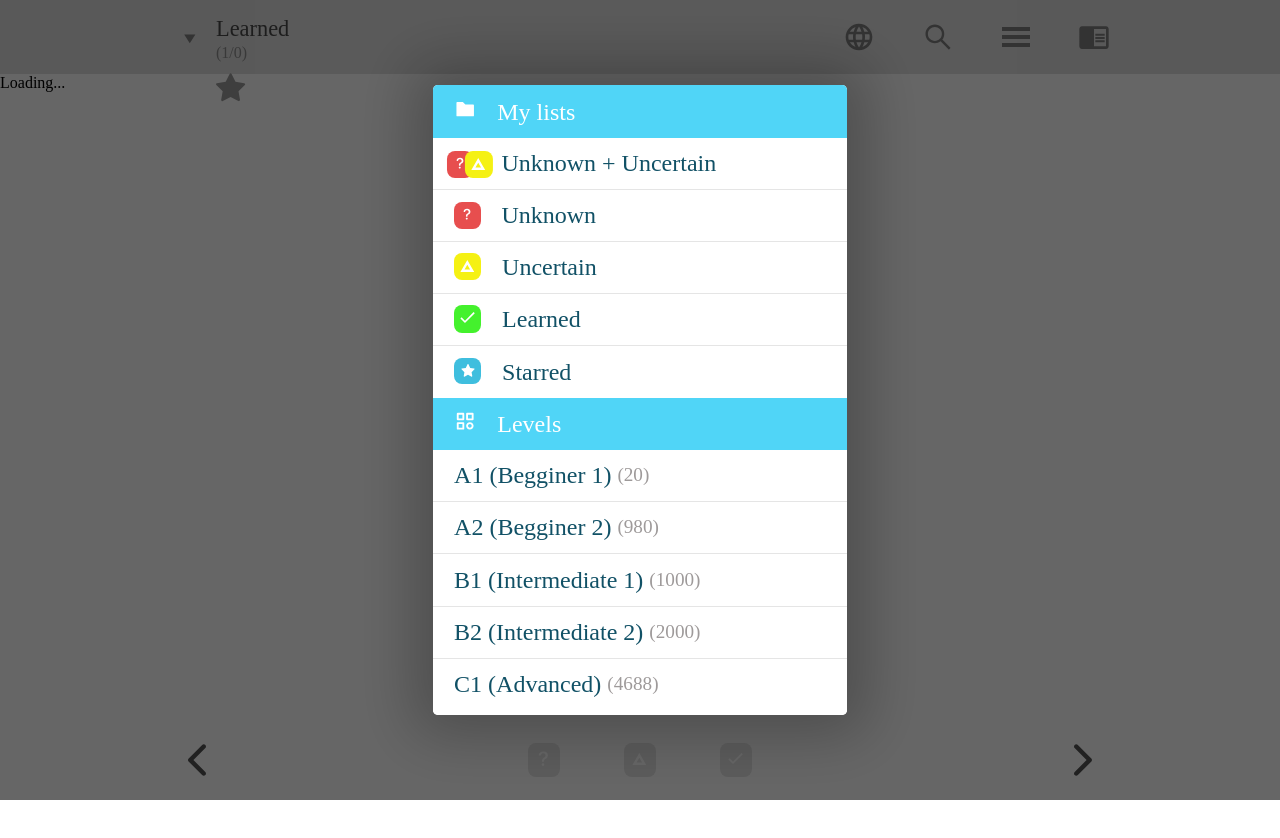
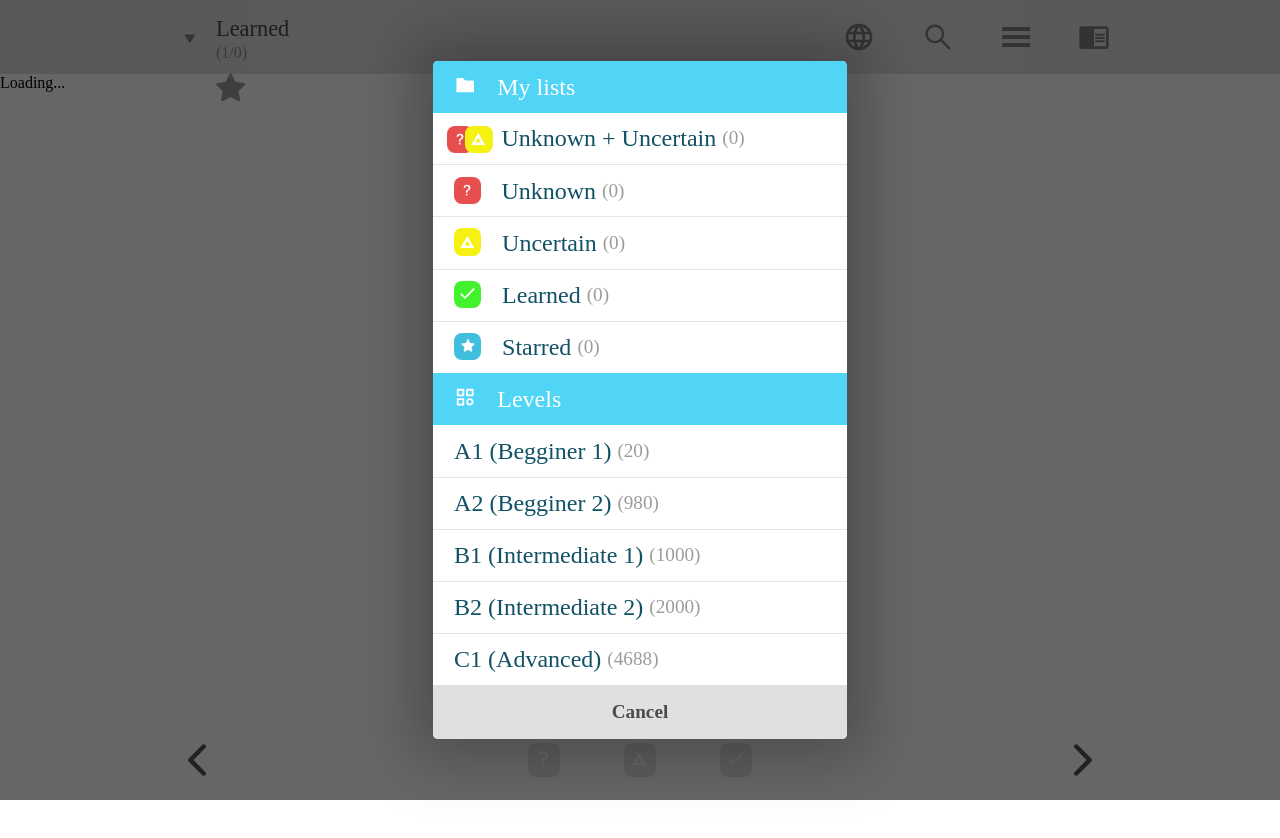
Before and after one commit to Shysh-Oleksandr/geonius, a React (Create React App) app: page / in a window 1280 px wide. Both pictures are taken after a click on the element "German". Shown: the top 838 px of the page. Built offline with nearby package versions, Linux system fonts and the light colour scheme.

Commit message:
Fixed arrow key issue, catch zero words issue.

```diff
--- a/src/components/bottomToolbar/BottomToolbar.js
+++ b/src/components/bottomToolbar/BottomToolbar.js
@@ -3,7 +3,6 @@ import { AiFillStar } from "react-icons/ai";
 import { IoIosArrowBack, IoIosArrowForward } from "react-icons/io";
 import { useState } from "react/cjs/react.development";
 import { useGlobalContext } from "./../../context";
-import myListsData from "./../../resources/myListsData";
 import MyListBtn from "./../MyListBtn";
 import "./bottomToolbar.css";
 
@@ -20,11 +19,14 @@ function reducer(state, action) {
         state.currentWordIndex ===
         action.payload.currentCategoryWords.length - 1
       ) {
-        action.payload.setIsCategoryCompleted(true);
-        return state;
+        return { ...state, isCategoryCompleted: true };
       }
 
-      return { ...state, currentWordIndex: state.currentWordIndex + 1 };
+      return {
+        ...state,
+        currentWordIndex: state.currentWordIndex + 1,
+        isCategoryCompleted: false,
+      };
     case ACTIONS.DECREMENT:
       if (state.currentWordIndex === 0) {
         return state;
@@ -37,10 +39,6 @@ function reducer(state, action) {
   }
 }
 
-function getListData(listName) {
-  return myListsData.find((list) => list.listName === listName);
-}
-
 const BottomToolbar = ({ currentCategoryWords }) => {
   const {
     setCurrentWordIndex,
@@ -48,47 +46,84 @@ const BottomToolbar = ({ currentCategoryWords }) => {
     currentCategory,
     setIsCategoryCompleted,
     isCategoryCompleted,
+    getListData,
+    starredList,
+    setStarredList,
+    myAddedLists,
+    setMyLists,
+    unknownUncertainList,
+    setUnknownUncertainList,
   } = useGlobalContext();
 
-  const listsNames = ["Unknown", "Uncertain", "Learned"];
-  const myListsArray = myListsData.filter((myList) =>
-    listsNames.includes(myList.listName)
-  );
-
-  const starredListData = getListData("Starred");
-
-  const unknownUncertainListData = getListData("Unknown + Uncertain");
-  const [starredList, setStarredList] = useState(starredListData);
-  const [myLists, setMyLists] = useState(myListsArray);
-  const [unknownUncertainList, setUnknownUncertainList] = useState(
-    unknownUncertainListData
-  );
   const [starred, setStarred] = useState(false);
 
   const [state, dispatch] = useReducer(reducer, {
     currentWordIndex: 0,
+    isCategoryCompleted: false,
   });
 
   const currentWord = currentCategoryWords[state.currentWordIndex];
 
   useEffect(() => {
     setCurrentWordIndex(state.currentWordIndex);
+    console.log("eff");
     checkListsForWord();
   }, [state.currentWordIndex, currentCategoryWords]);
 
+  function handleKeyPress(e) {
+    if (e.key === "ArrowLeft" || e.key === "Backspace") {
+      dispatch({ type: ACTIONS.DECREMENT });
+    } else if (e.key === "ArrowRight" || e.key === "Enter") {
+      dispatch({
+        type: ACTIONS.INCREMENT,
+        payload: {
+          currentCategoryWords: currentCategoryWords,
+          setIsCategoryCompleted: setIsCategoryCompleted,
+        },
+      });
+    }
+  }
+
   useEffect(() => {
+    document.addEventListener("keydown", handleKeyPress);
+    return () => {
+      // Cleanup the event listener
+      document.removeEventListener("keydown", handleKeyPress);
+    };
+  }, [currentCategoryWords]);
+
+  useEffect(() => {
+    setMyLists((prevMyLists) => {
+      let newMyLists = prevMyLists.map((prevMyList) => {
+        if (prevMyList.listName === "Unknown + Uncertain") {
+          return unknownUncertainList;
+        } else {
+          return prevMyList;
+        }
+      });
+      return newMyLists;
+    });
+  }, [unknownUncertainList]);
+
+  useEffect(() => {
+    console.log(currentWordIndex);
     state.currentWordIndex = currentWordIndex;
   }, [currentWordIndex]);
 
   useEffect(() => {
+    setIsCategoryCompleted(state.isCategoryCompleted);
+  }, [state.isCategoryCompleted]);
+
+  useEffect(() => {
     if (!isCategoryCompleted) {
       dispatch({ type: ACTIONS.RESET });
+      state.isCategoryCompleted = false;
     }
   }, [currentCategory, isCategoryCompleted]);
 
   function checkListsForWord() {
     // For my lists.
-    myLists.map((myList) => {
+    myAddedLists.map((myList) => {
       // Remove active from each one.
       myList.className = myList.className.replace(" active", "");
       // If the word is in a list, make the list active.
@@ -117,11 +152,13 @@ const BottomToolbar = ({ currentCategoryWords }) => {
 
   const handleAddToList = (listName) => {
     // Find the current list(that was clicked).
-    let currentList = myLists.find((myList) => myList.listName === listName);
+    let currentList = myAddedLists.find(
+      (myList) => myList.listName === listName
+    );
 
     // Remove the current word and active class from each list.
     function clearMyLists() {
-      myLists.map((myList) => {
+      myAddedLists.map((myList) => {
         myList.className = myList.className.replace(" active", "");
         myList.listWordsArray = myList.listWordsArray.filter(
           (word) => word !== currentWord
@@ -163,7 +200,7 @@ const BottomToolbar = ({ currentCategoryWords }) => {
         <IoIosArrowBack />
       </button>
       <div className="bottom-toolbar__my-list-btns">
-        {myLists.map((myList, index) => {
+        {myAddedLists.map((myList, index) => {
           return (
             <MyListBtn
               key={index}
--- a/src/components/categories/Categories.js
+++ b/src/components/categories/Categories.js
@@ -2,7 +2,6 @@ import { React, useRef, useEffect } from "react";
 import Category from "../Category";
 import { AiFillFolder, BiCategory } from "./imports";
 import { useGlobalContext } from "./../../context";
-import myListsData from "./../../resources/myListsData";
 import "./categories.css";
 
 const Categories = () => {
@@ -13,6 +12,8 @@ const Categories = () => {
     currentCategory,
     setCurrentCategory,
     setCurrentWordIndex,
+    getCategoryWords,
+    myLists,
   } = useGlobalContext();
 
   const ref = useRef();
@@ -40,9 +41,15 @@ const Categories = () => {
   }, [isCategoryMenuOpened]);
 
   function openCategory(categoryName) {
-    setIsCategoryMenuOpened(false);
-    setCurrentCategory(categoryName);
-    setCurrentWordIndex(0);
+    let categoryWords = getCategoryWords(categoryName);
+    if (categoryWords.length === 0) {
+      // Show Modal
+      console.log("modal aobut zero words in catefg");
+    } else {
+      setIsCategoryMenuOpened(false);
+      setCurrentCategory(categoryName);
+      setCurrentWordIndex(0);
+    }
   }
 
   return (
@@ -55,7 +62,7 @@ const Categories = () => {
             </span>
             My lists
           </h3>
-          {myListsData.map((list, index) => {
+          {myLists.map((list, index) => {
             return (
               <Category
                 key={index}
@@ -64,6 +71,7 @@ const Categories = () => {
                 icon={list.icon}
                 secondIcon={list.secondIcon}
                 openCategory={openCategory}
+                levelWords={list.listWordsArray}
               />
             );
           })}
@@ -86,6 +94,12 @@ const Categories = () => {
             );
           })}
         </div>
+        <button
+          className="categories__cancel-btn"
+          onClick={() => currentCategory && setIsCategoryMenuOpened(false)}
+        >
+          Cancel
+        </button>
       </div>
     </div>
   );
--- a/src/components/categories/categories.css
+++ b/src/components/categories/categories.css
@@ -38,6 +38,10 @@
   margin: 0.8rem 1.3rem;
 }
 
+.category__words {
+  margin: 0 !important;
+}
+
 .category {
   padding: 0.7rem 0;
   background-color: #fff;
@@ -46,12 +50,6 @@
   border-bottom: 1px solid #e5e5e5;
   line-height: 1.8rem;
   transition: all 0.3s ease;
-}
-
-.categories__levels .category:last-child {
-  border-bottom-left-radius: 0.3rem;
-  border-bottom-right-radius: 0.3rem;
-  padding-bottom: 1rem;
 }
 
 .category:hover {
@@ -89,7 +87,7 @@
 }
 
 .uncertain-icon,
-.unknown-uncertain-icon:last-child {
+.unknown-uncertain-icon:nth-child(2) {
   background-color: rgb(245, 241, 19);
   font-size: 1.2rem !important;
   padding: 0.2rem 0.25rem !important;
@@ -127,7 +125,7 @@
   margin-left: 0.6rem;
 }
 
-.unknown-uncertain-icon:last-child {
+.unknown-uncertain-icon:nth-child(2) {
   z-index: 7;
   transform: translateX(-15%);
   margin: 0;
@@ -142,3 +140,20 @@
 .categories__levels h4 {
   margin-left: 1.3rem;
 }
+
+.categories__cancel-btn {
+  background-color: #e0e0e0;
+  color: #4b4b4b;
+  width: 100%;
+  font-weight: 600;
+  transition: all 0.3s ease-in-out;
+  text-align: center;
+  padding: 1rem 0;
+  font-size: 1.2rem;
+  border-bottom-left-radius: 0.3rem;
+  border-bottom-right-radius: 0.3rem;
+}
+
+.categories__cancel-btn:hover {
+  background-color: #c6c2c2;
+}
--- a/src/components/categoryCompletedModal/categoryCompletedModal.css
+++ b/src/components/categoryCompletedModal/categoryCompletedModal.css
@@ -20,6 +20,7 @@
   background-size: cover;
   background-position: top;
   background-color: #fff;
+  border-radius: 0.3rem;
   box-shadow: 0px 0px 60px 20px rgb(0 0 0 / 25%);
 }
 
--- a/src/components/word/Word.js
+++ b/src/components/word/Word.js
@@ -8,7 +8,8 @@ import "./word.css";
 const Word = ({ currentWordIndex, currentCategoryWords }) => {
   const wordAudio = useRef(null);
   const maxSynonymsToShow = 8;
-  const { targetLang, lang } = useGlobalContext();
+  const { targetLang, lang, setCurrentWordIndex, setIsCategoryCompleted } =
+    useGlobalContext();
 
   const [wordTranslations, setWordTranslations] = useState([]);
   const [wordData, setWordData] = useState({
@@ -207,7 +208,20 @@ const Word = ({ currentWordIndex, currentCategoryWords }) => {
       })
       .catch(function (error) {
         console.warn(error);
-        setIsWordLoading(false);
+        // setCurrentWordIndex((prev) => {
+        //   if (currentWordIndex === currentCategoryWords.length - 1) {
+        //     return null;
+        //   }
+        //   return prev + 1;
+        // });
+        // console.log(currentWordIndex);
+        // if (currentWordIndex) {
+        //   fetchWordInfo(
+        //     currentCategoryWords[currentWordIndex],
+        //     targetLang,
+        //     lang
+        //   );
+        // }
       });
   };
 
--- a/src/components/wordList/wordList.css
+++ b/src/components/wordList/wordList.css
@@ -14,8 +14,6 @@
   flex: 0.34;
   margin: 2rem;
   color: #4b4b4b;
-
-  background-color: #fff;
   box-shadow: 0px 0px 60px 20px rgb(0 0 0 / 25%);
 }
 
@@ -29,6 +27,8 @@
 .word-list__title {
   background-color: #22cff9;
   color: #fff;
+  border-top-left-radius: 0.3rem;
+  border-top-right-radius: 0.3rem;
 }
 
 .word-list__cancel-btn {
@@ -45,6 +45,8 @@
 
 .word-list__words-container {
   max-height: 70vh;
+  background-color: #fff;
+
   overflow-y: auto;
 }
 
--- a/src/context.js
+++ b/src/context.js
@@ -6,6 +6,14 @@ import myListsData from "./resources/myListsData";
 const AppContext = React.createContext();
 
 const AppProvider = ({ children }) => {
+  const starredListData = getListData("Starred");
+  const unknownUncertainListData = getListData("Unknown + Uncertain");
+  const listsNames = ["Unknown", "Uncertain", "Learned"];
+
+  const myListsArray = myListsData.filter((myList) =>
+    listsNames.includes(myList.listName)
+  );
+
   const [levels, setLevels] = useState(levelsData);
   const [isLangChosen, setIsLangChosen] = useState(false);
   const [words, setWords] = useState([]);
@@ -20,6 +28,11 @@ const AppProvider = ({ children }) => {
   const [isCategoryCompleted, setIsCategoryCompleted] = useState(false);
   const [isWordListOpened, setIsWordListOpened] = useState(false);
   const [currentWordIndex, setCurrentWordIndex] = useState(0);
+  const [starredList, setStarredList] = useState(starredListData);
+  const [myAddedLists, setMyAddedLists] = useState(myListsArray);
+  const [unknownUncertainList, setUnknownUncertainList] = useState(
+    unknownUncertainListData
+  );
   // const [searchTerm, setSearchTerm] = useState("a");
 
   const selectCurrentLanguage = (event) => {
@@ -67,14 +80,26 @@ const AppProvider = ({ children }) => {
   };
 
   const getCategoryWords = (categoryName) => {
+    let resultWords = [];
     if (!categoryName) {
-      return [];
+      return resultWords;
     }
 
-    let foundLevel = levels.find((level) => level.levelName === categoryName);
+    let foundList = levels.find((level) => level.levelName === categoryName);
 
-    return foundLevel.levelWordsArray;
+    if (foundList) {
+      resultWords = foundList.levelWordsArray;
+    } else {
+      foundList = myLists.find((level) => level.listName === categoryName);
+      resultWords = foundList.listWordsArray;
+    }
+
+    return resultWords;
   };
+
+  function getListData(listName) {
+    return myListsData.find((list) => list.listName === listName);
+  }
 
   let currLangName = getLangName(lang);
 
@@ -107,16 +132,25 @@ const AppProvider = ({ children }) => {
         isCategoryCompleted,
         currentWordIndex,
         isWordListOpened,
+        starredList,
+        unknownUncertainList,
+        myAddedLists,
+        getCategoryWords,
         setIsCategoryCompleted,
+        setStarredList,
+        setMyLists,
         setIsWordListOpened,
         setCurrentWordIndex,
+        setMyAddedLists,
         setLoading,
         setIsLangChosen,
+        setUnknownUncertainList,
         setCurrentCategory,
         setCurrentCategoryWords,
         setIsCategoryMenuOpened,
         chooseLang,
         selectCurrentLanguage,
+        getListData,
       }}
     >
       {children}
```
